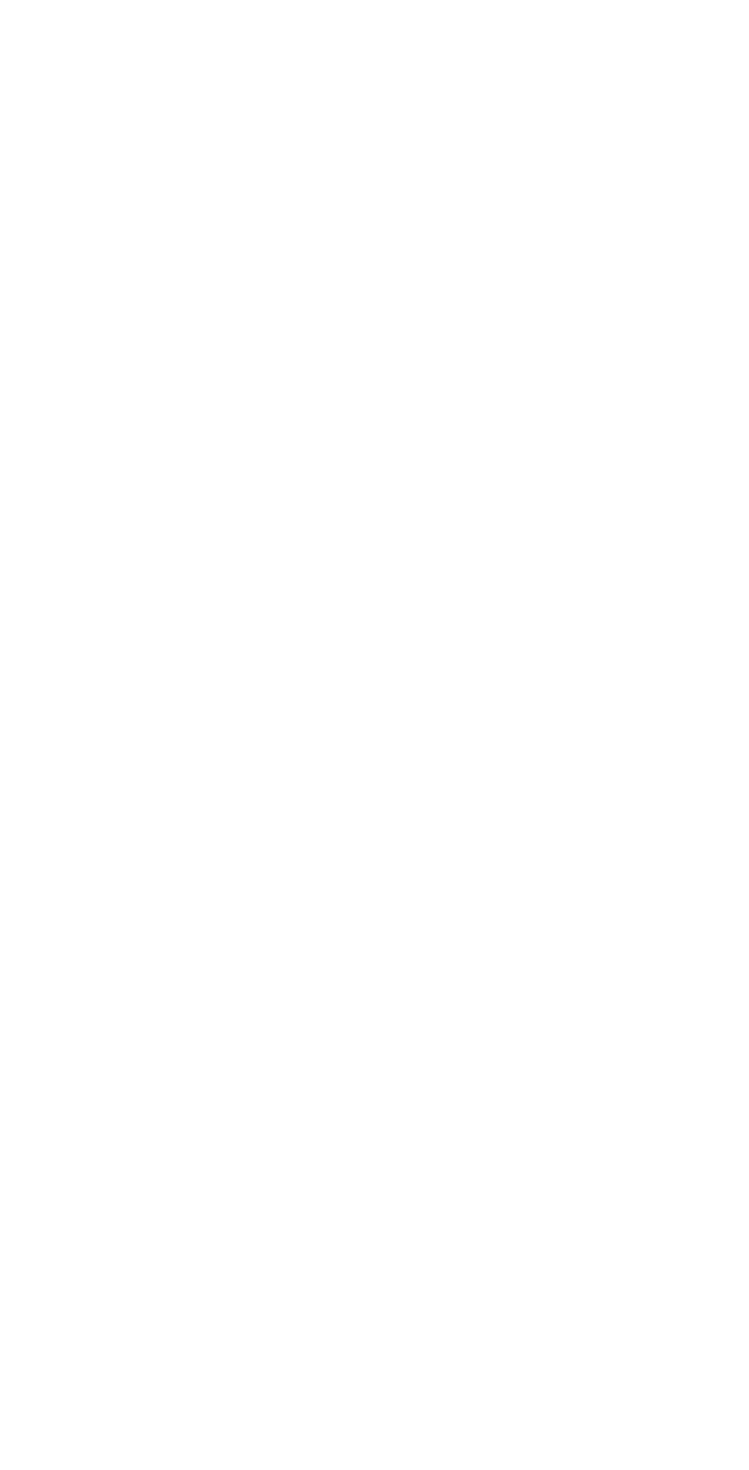
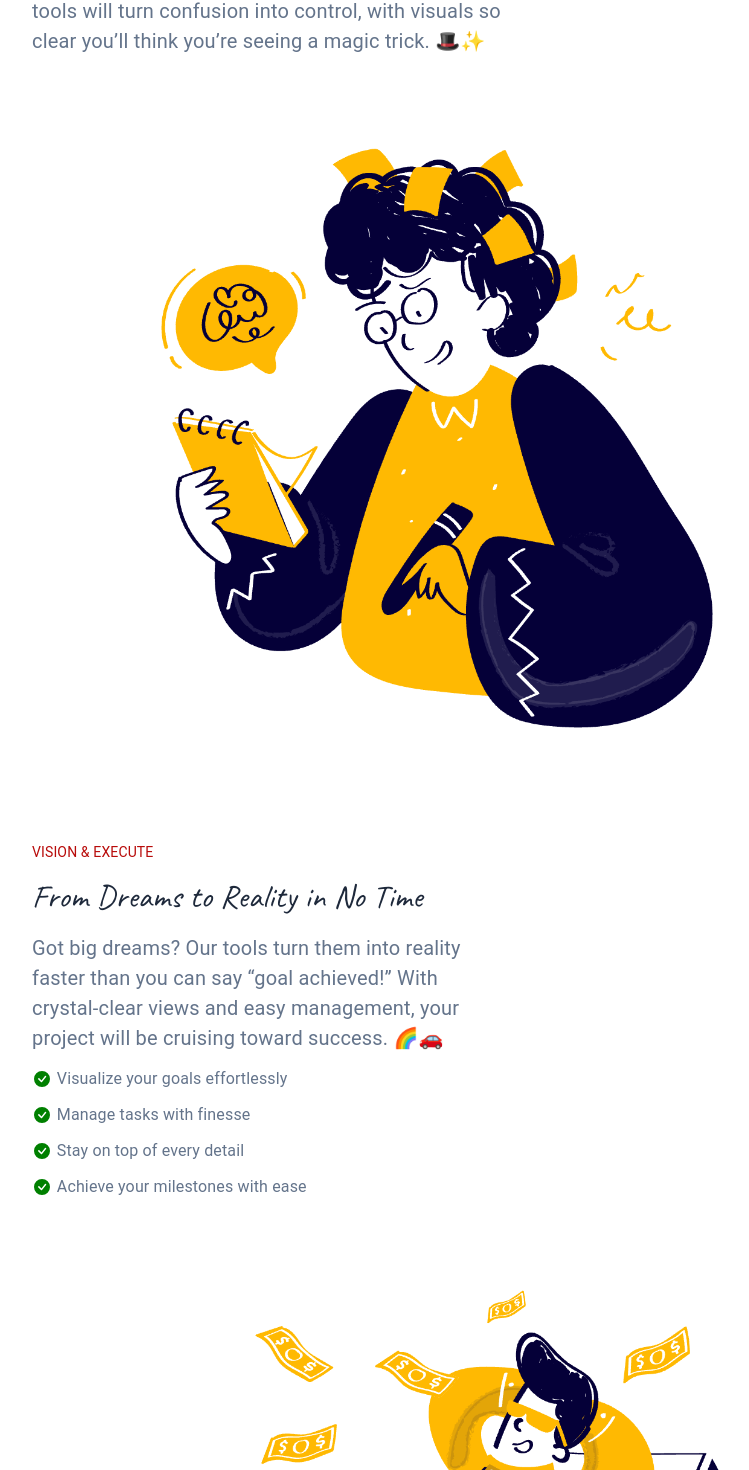
Before and after one commit to devxquadgit/devxquad, a Next.js app in the folder client/: page / in a window 1280 px wide. Shown: the part 1916-3386 px from the top of the page, without its empty margins (4-753 px from the left). Before the commit the page ends 1723 px from the top, so only its background shows below. Built offline with nearby package versions, Linux system fonts and the light colour scheme.

Commit message:
[Add]: Info layout

```diff
--- a/client/src/pages/index.tsx
+++ b/client/src/pages/index.tsx
@@ -5,9 +5,11 @@ import WTag from '@/theme/WTag';
 import TwitterIcon from '../assets/twitter.svg';
 
 import Navbar from '@/components/Navbar'
+import Styled from '@emotion/styled';
+
 import Hero from '@/layouts/Hero'
 import Feature from '@/layouts/Feature'
-import Styled from '@emotion/styled';
+import Info from '@/layouts/Info'
 
 const ContainerDiv = Styled.div`
   --bs-gutter-x: 2.5rem;
@@ -23,8 +25,8 @@ const ContainerDiv = Styled.div`
   }
 `;
 
-const MarginDiv = Styled.div`
-  padding: 1rem;
+const MarginDiv = Styled.div<{ margin?: string }>`
+  padding: ${({ margin }) => (margin ? margin : "1rem")};
 `;
 
 function index() {
@@ -37,6 +39,14 @@ function index() {
       <MarginDiv />
       <ContainerDiv>
         <Feature />
+      </ContainerDiv>
+      <MarginDiv margin='20px'/>
+      <ContainerDiv>
+        <Info index={0}/>
+      </ContainerDiv>
+      <MarginDiv margin='50px'/>
+      <ContainerDiv>
+        <Info index={1}/>
       </ContainerDiv>
       {/* <WButton
         label="Contact us"
```
